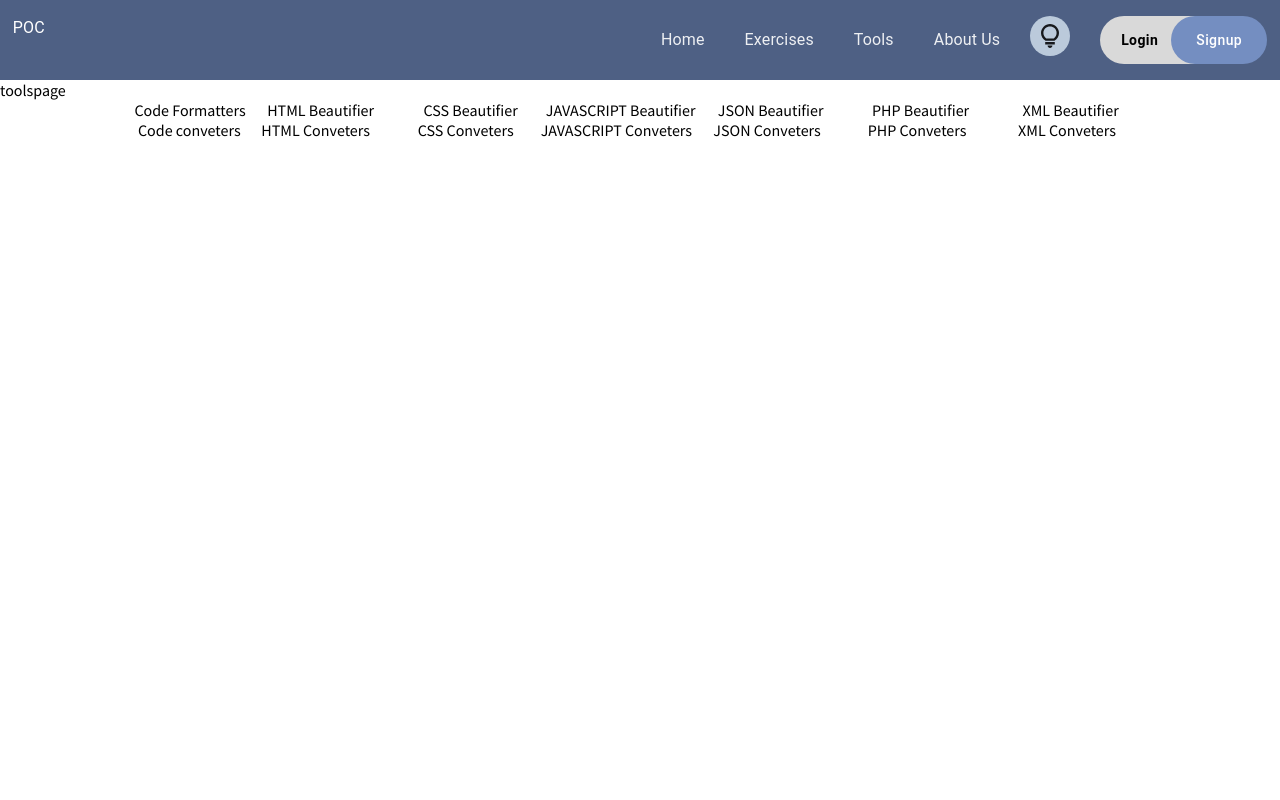
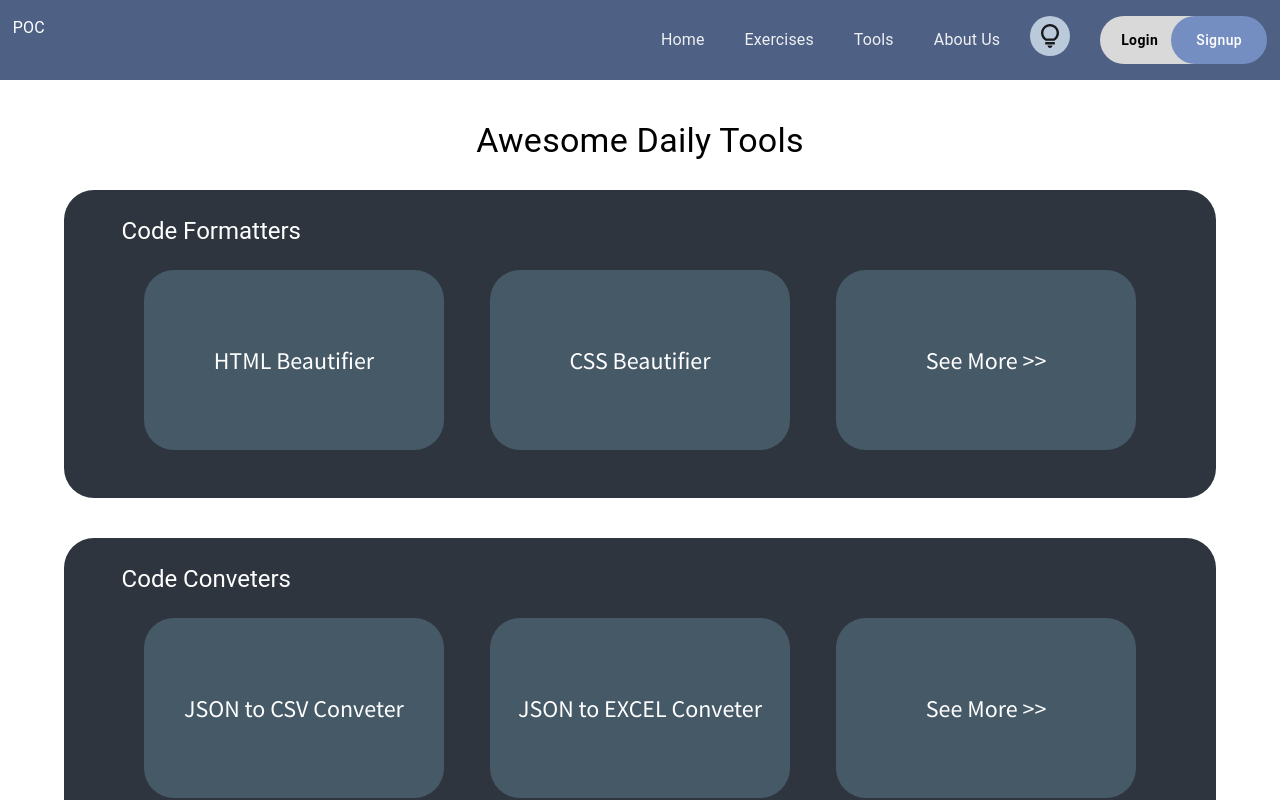
Before and after one commit to shobhitsharma1507/pirates_of_code_reactjs, a React (Create React App) app: page /tools in a window 1280 px wide. Shown: the top 800 px of the page. Built offline with nearby package versions, Linux system fonts and the light colour scheme.

Commit message:
Feat: style for tools landing page

```diff
--- a/src/pages/ToolsPage/ToolsPage.css
+++ b/src/pages/ToolsPage/ToolsPage.css
@@ -1,13 +1,48 @@
+.tools-page-title {
+    width: 100%;
+    justify-content: center;
+    height: 50px;
+    margin-top: 40px;
+}
+
+.tools-section {
+    width: 90%;
+    padding: 25px 0;
+    border-radius: 30px;
+    margin: 20px auto;
+}
+
+/* .tools-collapse-button {
+
+    width: 150px;
+    height: 40px;
+    font-size: 20px;
+    cursor: pointer;
+    justify-content: center;
+    border-radius: 8px;
+} */
+
 .formatter-tools {
     width: 100%;
     text-align: center;
     justify-content: center;
     align-items: center;
+    /* background-color: blueviolet; */
 }
 
-.formatter-tool-card,.conveter-tool-card{
-    min-width: 150px;
-
+.formatter-tool-card,
+.conveter-tool-card {
+    min-width: 300px;
+    aspect-ratio: 5 / 3;
+    /* background-color: white; */
+    text-align: center;
+    justify-content: center;
+    align-items: center;
+    margin: 2%;
+    width: 25%;
+    border-radius: 30px;
+    font-size: 24px;
+    cursor: pointer;
 }
 
 .conveter-tools {
--- a/src/pages/ToolsPage/ToolsPage.jsx
+++ b/src/pages/ToolsPage/ToolsPage.jsx
@@ -1,34 +1,136 @@
-import { Box } from '@mui/material'
-import React from 'react';
-import './ToolsPage.css'
+import { Box, Typography } from "@mui/material";
+import React, { useState } from "react";
+import "./ToolsPage.css";
+import Footer from "../../components/HomePage/Footer";
 
 export default function ToolsPage() {
-    const formatters = ["html", "css", "javascript", 'json', 'php', 'xml']
+    const formatters = ["html", "css", "javascript", "json", "php", "xml"];
+    const [isFormattersExpanded, setIsFormattersExpanded] = useState(false);
+    const [isConverterExpanded, setIsConverterExpanded] = useState(false);
+
     const converters = [
         { from: "json", to: "csv" },
         { from: "json", to: "excel" },
         { from: "json", to: "xml" },
         { from: "json", to: "yaml" },
-        { from: "", to: "" }]
+        { from: "", to: "" },
+    ];
 
-    return (<>
-        <Box>
-            toolspage
+    return (
+        <>
+            <Box
+                className="flex-col"
+                sx={{
+                    justifyContent: "center",
+                    alignItems: "center",
+                    textAlign: "center",
+                }}
+            >
+                <Box className="flex-row tools-page-title">
+                    <Typography variant="h4">Awesome Daily Tools</Typography>
+                </Box>
+                <Box
+                    className="flex-row tools-section"
+                    bgcolor="background.main"
+                >
+                    <Typography
+                        color="text.main"
+                        variant="h5"
+                        sx={{
+                            width: "100%",
+                            padding: "0 5%",
+                            textAlign: "left",
+                        }}
+                    >
+                        Code Formatters
+                    </Typography>
+                    <Box className="flex-row formatter-tools">
+                        {formatters
+                            .slice(
+                                0,
+                                isFormattersExpanded ? formatters.length : 2
+                            )
+                            .map((e) => {
+                                return (
+                                    <Box
+                                        className="flex-col formatter-tool-card"
+                                        bgcolor="background.sidebar"
+                                        color="text.main"
 
-            <Box className="flex-row formatter-tools">
-                Code Formatters
-                {formatters.map((e) => {
-                    return <Box className="formatter-tool-card"> {e.toUpperCase()} Beautifier </Box>
-                })}
+                                    >
+                                        {e.toUpperCase()} Beautifier
+                                    </Box>
+                                );
+                            })}
+                        <Box
+                            bgcolor="background.sidebar"
+                            color="text.main"
+                            className="flex-row formatter-tool-card"
+                            onClick={() =>
+                                setIsFormattersExpanded(!isFormattersExpanded)
+                            }
+                        >
+                            <Box className="flex-col tools-collapse-button">
+                                {isFormattersExpanded
+                                    ? "<< See Less"
+                                    : "See More >>"}
+                            </Box>
+                        </Box>
+                    </Box>
+                </Box>{" "}
+                <Box
+                    className="flex-row tools-section"
+                    bgcolor="background.main"
+                >
+                    <Typography
+                        color="text.main"
+                        variant="h5"
+                        sx={{
+                            width: "100%",
+                            padding: "0 5%",
+                            textAlign: "left",
+                        }}
+                    >
+                        Code Conveters
+                    </Typography>
+                    <Box className="flex-row conveter-tools">
+                        {converters
+                            .slice(
+                                0,
+                                isConverterExpanded ? converters.length : 2
+                            )
+                            .map((e) => {
+                                return (
+                                    <Box
+                                        className="flex-col conveter-tool-card"
+                                        bgcolor="background.sidebar"
+                                        color="text.main"
+                                    >
+                                        {e.from.toUpperCase() +
+                                            " to " +
+                                            e.to.toUpperCase()}{" "}
+                                        Conveter
+                                    </Box>
+                                );
+                            })}
+                        <Box
+                            className="flex-row formatter-tool-card"
+                            onClick={() =>
+                                setIsConverterExpanded(!isConverterExpanded)
+                            }
+                            bgcolor="background.sidebar"
+                            color="text.main"
+                        >
+                            <Box className="flex-col tools-collapse-button">
+                                {isConverterExpanded
+                                    ? "<< See Less"
+                                    : "See More >>"}
+                            </Box>
+                        </Box>
+                    </Box>
+                </Box>
             </Box>
-            <Box className="flex-row conveter-tools">
-                Code conveters
-                {formatters.map((e) => {
-                    return <Box className="conveter-tool-card"> {e.toUpperCase()} Conveters </Box>
-                })}
-                </Box>
-        </Box>
-    </>
-
-    )
+            <Footer />
+        </>
+    );
 }
```
